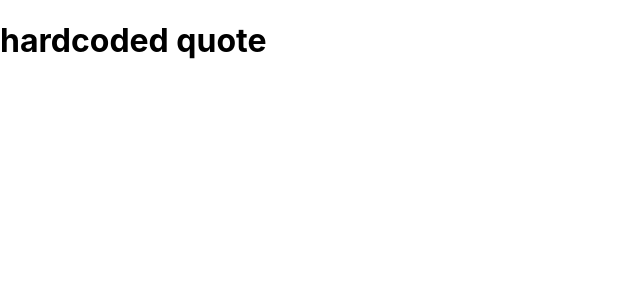
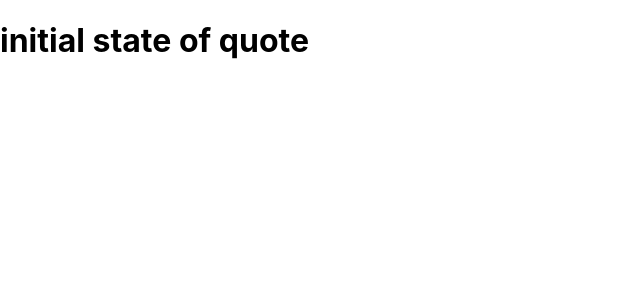
Before and after one commit to WBS-MartinV/kanye, a React (Create React App) app: page / in a window 1280 px wide. Shown: the top 300 px of the page, without its empty margins (0-640 px from the left). Built offline with nearby package versions, Linux system fonts and the light colour scheme.

Commit message:
use state to enable reactivity!

```diff
--- a/src/App.js
+++ b/src/App.js
@@ -1,10 +1,12 @@
-import React from "react";
+import React, { useState } from "react";
 
+// our source of data
 const API = "https://api.kanye.rest/";
 
 const Solution = () => {
   console.log(API)
-  const quote = 'hardcoded quote'
+  // the quote will be changing over time, so we need to use state. Otherwise React won't be able to update it with magic :)
+  const [quote, setQuote] = useState('initial state of quote')
 
   return <h1>{quote}</h1>;
 };
```
